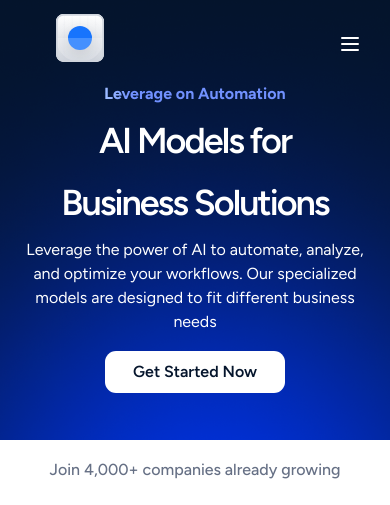
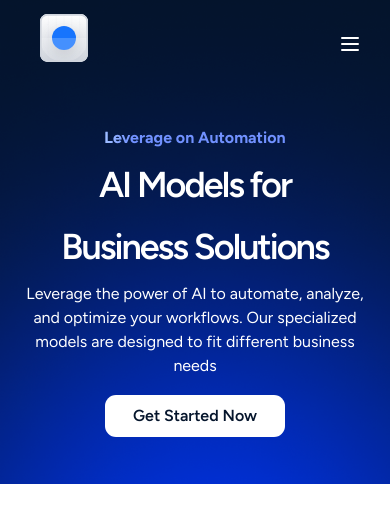
Before and after one commit to ashiruhammed/alpharitm-frontend-test, a Next.js app: page / in a window 390 px wide. Shown: the top 505 px of the page. Built offline with nearby package versions, Linux system fonts and the light colour scheme.

Commit message:
Refactor Header component styles for improved layout and spacing consistency

```diff
--- a/app/page.tsx
+++ b/app/page.tsx
@@ -49,7 +49,7 @@
 
   return (
     <div className='mx-auto max-w-[1300px]'>
-      <div className='md:pt-[45px] pt-5 md:px-[70px] px-5 flex items-center justify-between font-medium relative'>
+      <div className='md:pt-[45px] pt-5 md:px-4 px-1 flex items-center justify-between font-medium relative'>
         <BlurFade delay={0} inView>
           <LogoIcon className='animate-fade-in w-[120px] md:w-auto' />
         </BlurFade>
@@ -149,7 +149,7 @@
           </div>
         </BlurFade>
       </div>
-      <div className='md:mt-12 mt-5 md:px-[70px] px-5'>
+      <div className='md:mt-12 mt-16 md:px-[70px] px-5'>
         <div className='max-w-fit mx-auto'>
           <BlurFade delay={0} inView>
             <TextShimmer
```
